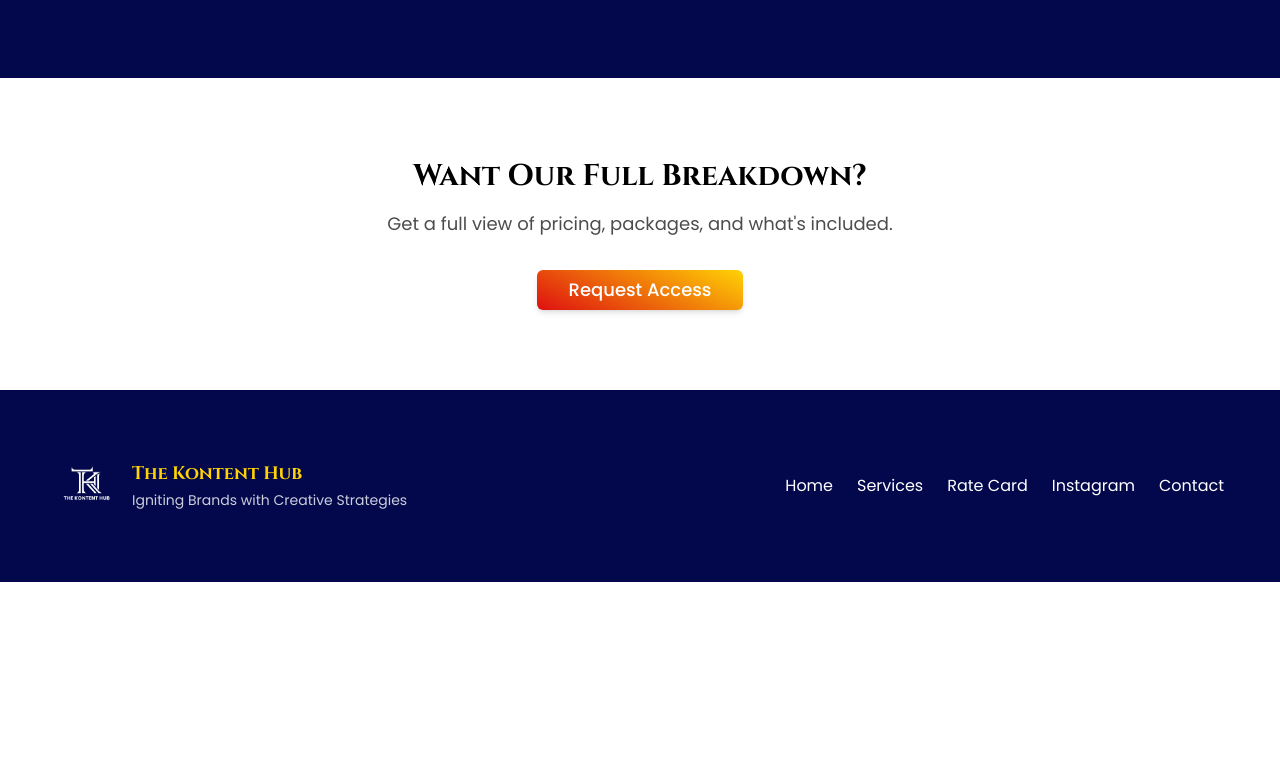
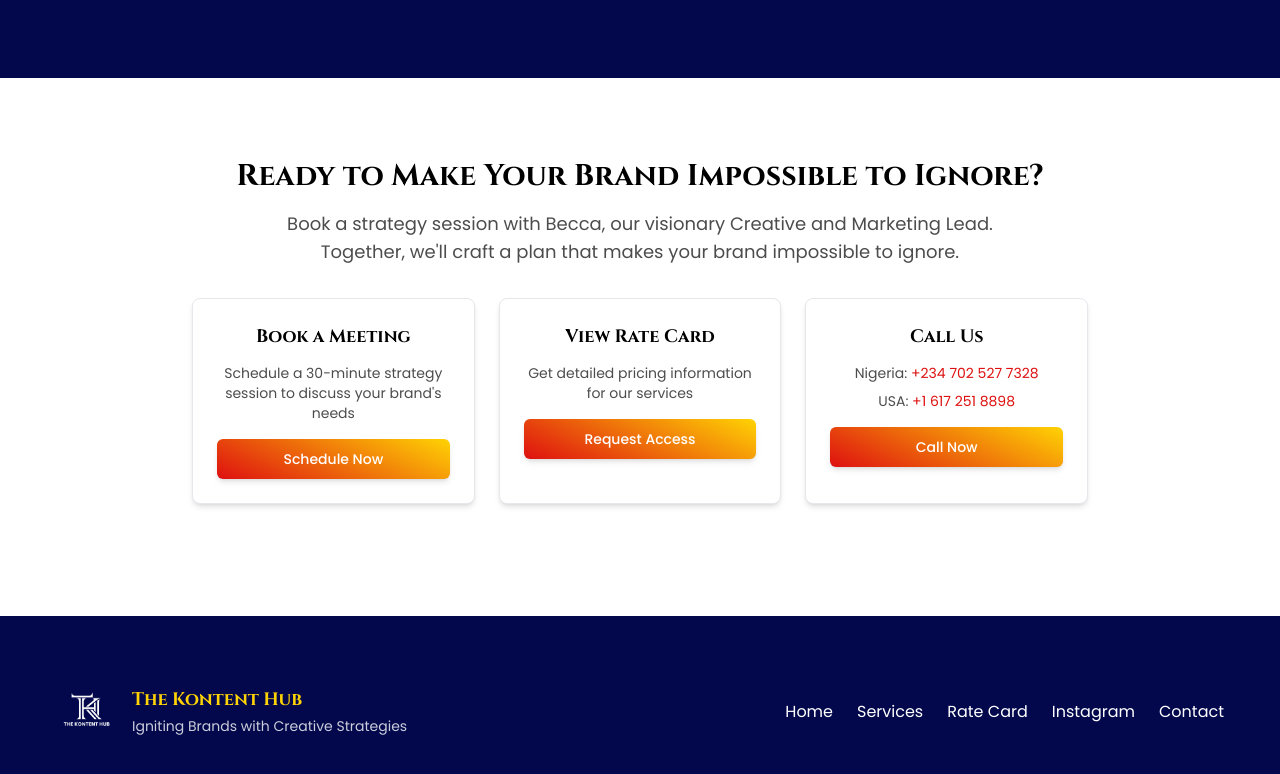
Before and after one commit to freedompraise/hub-rate-access-view, a React (Vite) app: page / in a window 1280 px wide. Shown: the part 4129-4903 px from the top of the page. Before the commit the page ends 4711 px from the top, so only its background shows below. Built offline with nearby package versions, Linux system fonts and the light colour scheme.

Commit message:
Update RateCardSection with new content and layout for strategy sessions and direct contact options

```diff
--- a/src/components/RateCardSection.tsx
+++ b/src/components/RateCardSection.tsx
@@ -1,4 +1,3 @@
-
 import { useState } from "react";
 import { Button } from "@/components/ui/button";
 import AccessRequestModal from "./AccessRequestModal";
@@ -6,22 +5,71 @@ import AccessRequestModal from "./AccessRequestModal";
 const RateCardSection = () => {
   const [isModalOpen, setIsModalOpen] = useState(false);
 
+  const handleCalendlyClick = () => {
+    window.open('https://calendly.com/thecreativekontenthub/30min', '_blank');
+  };
+
   return (
-    <section id="rate-card" className="section-white py-20 px-6">
+    <section id="contact" className="section-white py-20 px-6">
       <div className="container mx-auto text-center">
         <h2 className="text-2xl md:text-3xl font-serif font-bold text-black mb-4">
-          Want Our Full Breakdown?
+          Ready to Make Your Brand Impossible to Ignore?
         </h2>
-        <p className="text-lg text-black/70 max-w-2xl mx-auto mb-8">
-          Get a full view of pricing, packages, and what's included.
+        <p className="text-lg text-black/70 max-w-3xl mx-auto mb-8">
+          Book a strategy session with Becca, our visionary Creative and Marketing Lead.
+          Together, we'll craft a plan that makes your brand impossible to ignore.
         </p>
 
-        <Button
-          onClick={() => setIsModalOpen(true)}
-          className="btn-gradient text-lg px-8 py-4"
-        >
-          Request Access
-        </Button>
+        <div className="grid md:grid-cols-3 gap-6 max-w-4xl mx-auto mb-8">
+          {/* Strategy Session Card */}
+          <div className="bg-white p-6 rounded-lg border border-border shadow-md hover:border-tkh-yellow transition-all duration-300">
+            <h3 className="font-serif font-semibold text-lg mb-3">Book a Meeting</h3>
+            <p className="text-sm text-black/70 mb-4">Schedule a 30-minute strategy session to discuss your brand's needs</p>
+            <Button
+              onClick={handleCalendlyClick}
+              className="btn-gradient w-full"
+            >
+              Schedule Now
+            </Button>
+          </div>
+
+          {/* Rate Card Access */}
+          <div className="bg-white p-6 rounded-lg border border-border shadow-md hover:border-tkh-yellow transition-all duration-300">
+            <h3 className="font-serif font-semibold text-lg mb-3">View Rate Card</h3>
+            <p className="text-sm text-black/70 mb-4">Get detailed pricing information for our services</p>
+            <Button
+              onClick={() => setIsModalOpen(true)}
+              className="btn-gradient w-full"
+            >
+              Request Access
+            </Button>
+          </div>
+
+          {/* Direct Contact Card */}
+          <div className="bg-white p-6 rounded-lg border border-border shadow-md hover:border-tkh-yellow transition-all duration-300">
+            <h3 className="font-serif font-semibold text-lg mb-3">Call Us</h3>
+            <div className="space-y-2 mb-4">
+              <p className="text-sm">
+                <span className="text-black/70">Nigeria: </span>
+                <a href="tel:+2347025277328" className="text-tkh-orange hover:underline">
+                  +234 702 527 7328
+                </a>
+              </p>
+              <p className="text-sm">
+                <span className="text-black/70">USA: </span>
+                <a href="tel:+16172518898" className="text-tkh-orange hover:underline">
+                  +1 617 251 8898
+                </a>
+              </p>
+            </div>
+            <Button
+              asChild
+              className="btn-gradient w-full"
+            >
+              <a href="tel:+2347025277328">Call Now</a>
+            </Button>
+          </div>
+        </div>
       </div>
 
       <AccessRequestModal
```
